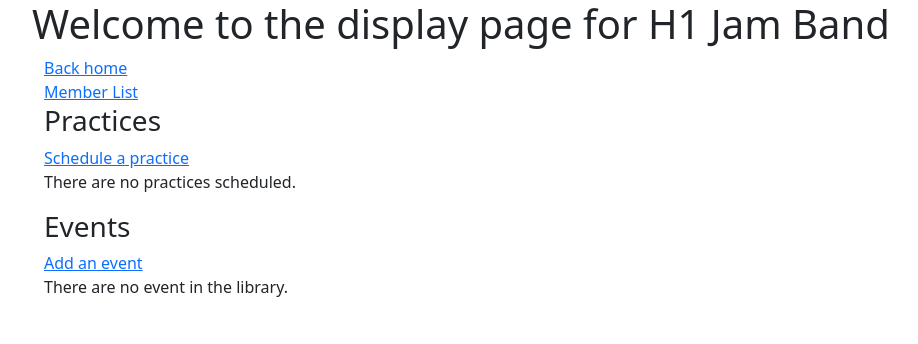
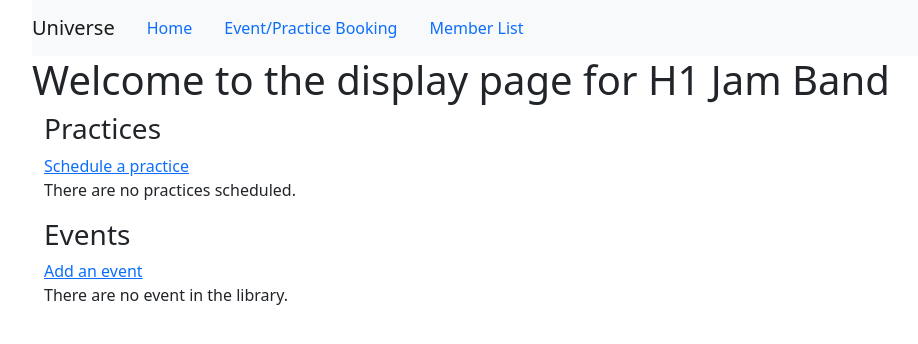
Before and after one commit to TZBAvyy/JamBandWebApp, a Django app: page /display/ in a window 1280 px wide. Shown: the top 344 px of the page, without its empty margins (50-968 px from the left). Run offline with Django 5.2, Linux system fonts and the light colour scheme; the visitor is signed in with stand-in values (Sample User, id 1); data that the repository does not hold is empty; some libraries are stand-ins or nearby versions.

Commit message:
Added nav.html, changed main html files by removing hard links

```diff
--- a/display/templates/display/main.html
+++ b/display/templates/display/main.html
@@ -14,9 +14,6 @@
 
 
 <div class="container-fluid">
-    <a href="{% url 'home:home' %}">Back home</a><br/>
-
-    <a href="{% url 'display:members' %}">Member List</a>
 
     <div class="row">
         <h3>Practices</h3>
--- a/display/templates/display/members.html
+++ b/display/templates/display/members.html
@@ -9,8 +9,6 @@
 {% block content %}
 
 <div class="container">
-    <a href="{% url 'display:main' %}">Back</a>
-
     <div class="row">
         <h3>Band Members</h3>
         {% if membersection_list %}
--- a/home/templates/home/landing.html
+++ b/home/templates/home/landing.html
@@ -3,7 +3,7 @@
 {% block canonical_url %}{% endblock %}
 
 {% block navbar %}
-    <nav></nav>
+    {% include "nav.html" %}
 {% endblock %}
 
 {% block welcome %}
@@ -11,10 +11,6 @@
 {% endblock %}
 
 {% block content %}
-    <div>
-        <a href="{% url 'display:main' %}">Click here to create, update or delete models</a>
-    </div>
-
     <h3>Events</h3>
     {% if event_list %}
         <ul>
--- a/home/templates/nav.html
+++ b/home/templates/nav.html
@@ -1,5 +1,13 @@
+
 {% block navbar %}
-<nav>
+<nav class="navbar navbar-expand-md navbar-light bg-light">
 
+    <div class="navbar-brand">Universe</div>
+
+    <a class="nav-link" href="{% url 'home:home' %}">Home</a>
+
+    <a class="nav-link" href="{% url 'display:main' %}">Event/Practice Booking</a>
+
+    <a class="nav-link" href="{% url 'display:members' %}">Member List</a>
 </nav>
 {% endblock %}
```
